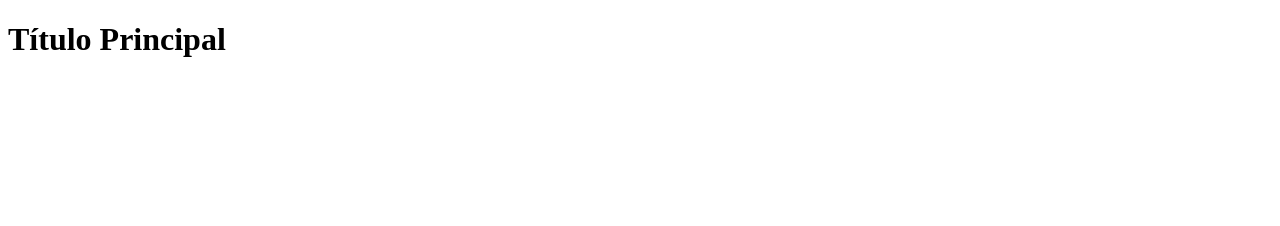
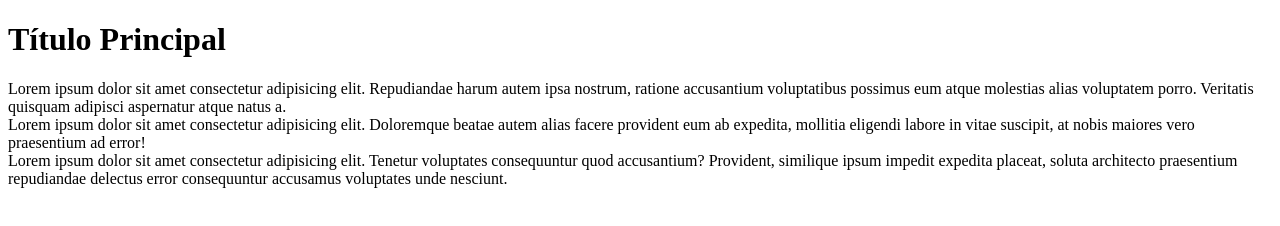
Before and after one commit to carlostrifilio/AulaGit, a plain HTML site: page index.html in a window 1280 px wide. Drawn offline with Linux system fonts and the light colour scheme.

Commit message:
Adicionando articles

```diff
--- a/index.html
+++ b/index.html
@@ -8,5 +8,17 @@
 </head>
 <body>
     <h1>Título Principal</h1>
+
+    <section>
+        <article>
+            Lorem ipsum dolor sit amet consectetur adipisicing elit. Repudiandae harum autem ipsa nostrum, ratione accusantium voluptatibus possimus eum atque molestias alias voluptatem porro. Veritatis quisquam adipisci aspernatur atque natus a.
+        </article>
+        <article>
+            Lorem ipsum dolor sit amet consectetur adipisicing elit. Doloremque beatae autem alias facere provident eum ab expedita, mollitia eligendi labore in vitae suscipit, at nobis maiores vero praesentium ad error!
+        </article>
+        <article>
+            Lorem ipsum dolor sit amet consectetur adipisicing elit. Tenetur voluptates consequuntur quod accusantium? Provident, similique ipsum impedit expedita placeat, soluta architecto praesentium repudiandae delectus error consequuntur accusamus voluptates unde nesciunt.
+        </article>
+    </section>
 </body>
 </html>
```
